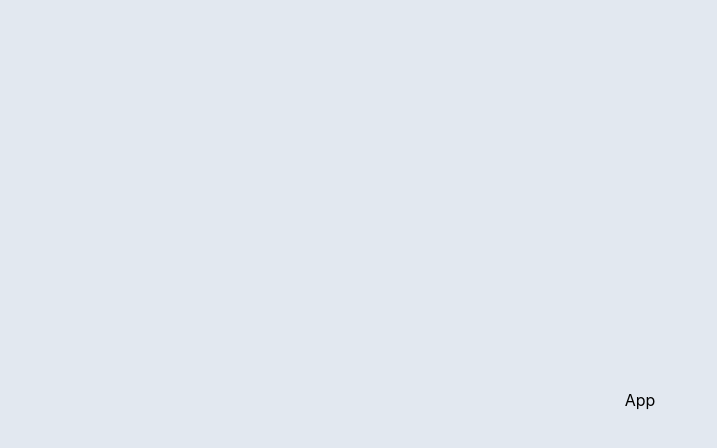
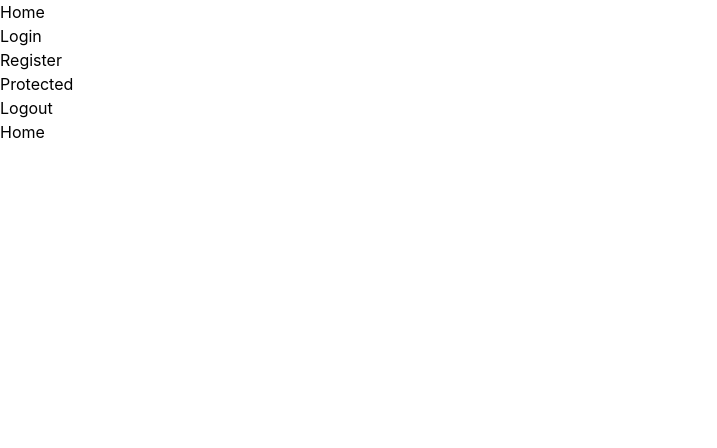
Before and after one commit to gcdelatorre/Auths-Practice, a React app in the folder frontend/: page / in a window 1280 px wide. Shown: the top 448 px of the page, without its empty margins (0-717 px from the left). Built offline with nearby package versions, Linux system fonts and the light colour scheme; the HTML template or start-up script is replaced by a standard one.

Commit message:
ui skeleton

```diff
--- a/frontend/src/App.jsx
+++ b/frontend/src/App.jsx
@@ -1,12 +1,24 @@
+import { Routes, Route } from 'react-router-dom';
+import Navbar from './components/Navbar';
+import Home from './pages/Home';
+import Login from './pages/Login';
+import Register from './pages/Register';
+import Protected from './pages/Protected';
+import Logout from './pages/Logout';
 
-
-export default function App() {
-
+function App() {
   return (
     <>
-      <div className="bg-slate-200 h-screen flex items-center justify-center">
-        App
-      </div>
+      <Navbar />
+      <Routes>
+        <Route path="/" element={<Home />} />
+        <Route path="/login" element={<Login />} />
+        <Route path="/register" element={<Register />} />
+        <Route path="/protected" element={<Protected />} />
+        <Route path="/logout" element={<Logout />} />
+      </Routes>
     </>
-  )
+  );
 }
+
+export default App;
--- /dev/null
+++ b/frontend/src/components/Navbar.jsx
@@ -0,0 +1,28 @@
+import React from 'react';
+import { Link } from 'react-router-dom';
+
+function Navbar() {
+  return (
+    <nav>
+      <ul>
+        <li>
+          <Link to="/">Home</Link>
+        </li>
+        <li>
+          <Link to="/login">Login</Link>
+        </li>
+        <li>
+          <Link to="/register">Register</Link>
+        </li>
+        <li>
+          <Link to="/protected">Protected</Link>
+        </li>
+        <li>
+          <Link to="/logout">Logout</Link>
+        </li>
+      </ul>
+    </nav>
+  );
+}
+
+export default Navbar;
--- a/frontend/src/main.jsx
+++ b/frontend/src/main.jsx
@@ -1,7 +1,13 @@
-import ReactDOM from 'react-dom/client'
-import './index.css'
-import App from './App.jsx'
+import React from 'react';
+import ReactDOM from 'react-dom/client';
+import { BrowserRouter } from 'react-router-dom';
+import App from './App.jsx';
+import './index.css';
 
 ReactDOM.createRoot(document.getElementById('root')).render(
-  <App />
-)
+  <React.StrictMode>
+    <BrowserRouter>
+      <App />
+    </BrowserRouter>
+  </React.StrictMode>
+);
--- /dev/null
+++ b/frontend/src/pages/Home.jsx
@@ -0,0 +1,7 @@
+import React from 'react';
+
+function Home() {
+  return <div>Home</div>;
+}
+
+export default Home;
--- /dev/null
+++ b/frontend/src/pages/Login.jsx
@@ -0,0 +1,7 @@
+import React from 'react';
+
+function Login() {
+  return <div>Login</div>;
+}
+
+export default Login;
--- /dev/null
+++ b/frontend/src/pages/Logout.jsx
@@ -0,0 +1,7 @@
+import React from 'react';
+
+function Logout() {
+  return <div>Logout</div>;
+}
+
+export default Logout;
--- /dev/null
+++ b/frontend/src/pages/Protected.jsx
@@ -0,0 +1,7 @@
+import React from 'react';
+
+function Protected() {
+  return <div>Protected</div>;
+}
+
+export default Protected;
--- /dev/null
+++ b/frontend/src/pages/Register.jsx
@@ -0,0 +1,7 @@
+import React from 'react';
+
+function Register() {
+  return <div>Register</div>;
+}
+
+export default Register;
```
